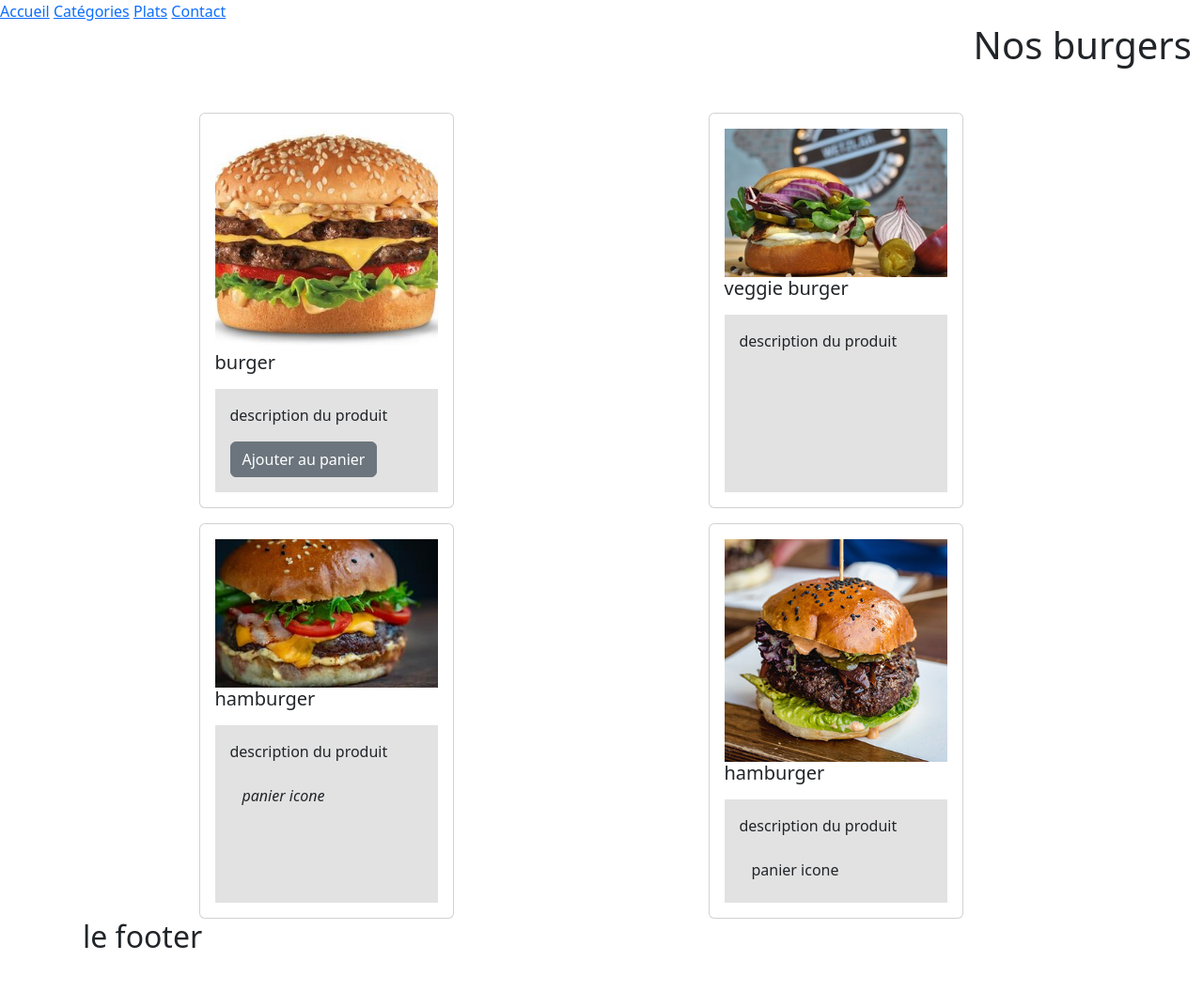
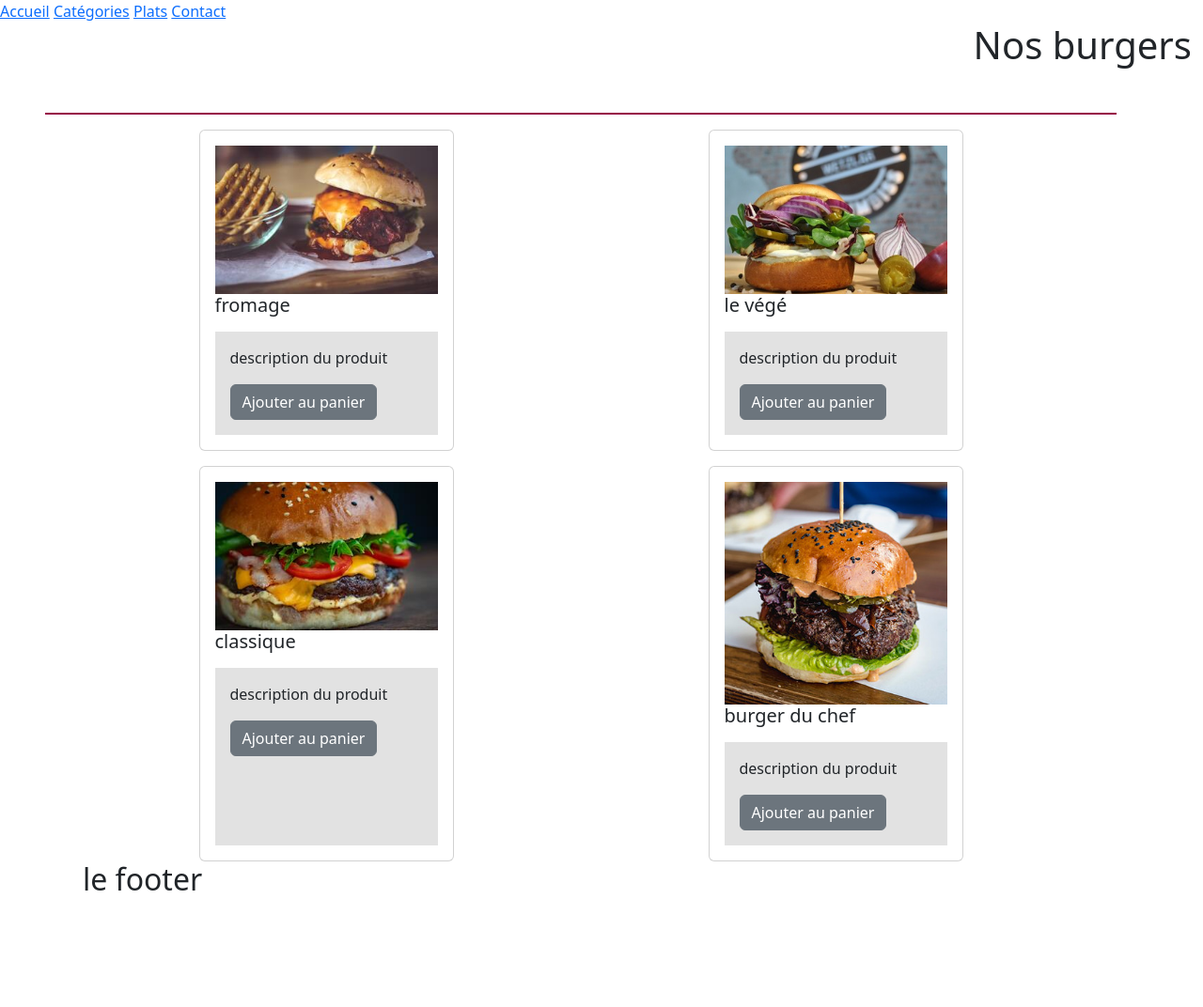
Before and after one commit to heidi-gouider/heidi, a PHP site: page /HTML/plats.html in a window 1280 px wide. Shown: the whole page at 94% size. After the commit the page ends 948 px from the top, so only its background shows below. Run offline with PHP 8.4, Linux system fonts and the light colour scheme.

Commit message:
modif css et bootstrap, ajout image plats

```diff
--- a/FRONT/STATIQUE/CSS/plats.css
+++ b/FRONT/STATIQUE/CSS/plats.css
@@ -14,13 +14,13 @@ html {
   --black: #000;
 }
 
+.container{
+  border-top: var(--bordeau) solid 2px;
+}
+
 .row{
-  background: var();
+  background-image: url() ;
 }
-/*
-.card {
-  width: 100px;
-} */
 
 .card-body{
   background: var(--fondClair);
--- a/FRONT/STATIQUE/CSS/style.css
+++ b/FRONT/STATIQUE/CSS/style.css
@@ -48,7 +48,7 @@ html {
 
 header {
   width: 100%;
-  height: 15%;
+  height: 10%;
   top: 0;
   left: 0;
   position: fixed;
@@ -373,7 +373,7 @@ section {
   padding-top: 40px;
   bottom: 300px;
   /* je centre la grille */
-  margin: auto;
+  margin: auto auto 100px auto;
   display: grid;
   /* je crée le nombre de colonnes en fonction de la largeur de mon élélément */
   grid-template-columns: repeat(auto-fill, 250px);
@@ -387,6 +387,8 @@ section {
   width: 100%;
   height: 200px;
   transition: transform 2s;
+  border: var(--grisFonce) solid;
+  border-radius: 10%;
 }
 
 .grille img:hover {
--- a/FRONT/STATIQUE/HTML/contact.html
+++ b/FRONT/STATIQUE/HTML/contact.html
@@ -12,6 +12,10 @@
 
 <body>
     <a href="index.html">Accueil</a>
+    <a href="category.html">Catégories</a>
+    <a href="plats.html">Plats</a>
+    <a href="contact.html">Contact</a>
+
     <!-- Pour désactiver les info-bulles ajouter l'attribut novalidate à la class du form -->
     <h1 class="row col-12 justify-content-end">Nous contacter</h1>
 
--- a/FRONT/STATIQUE/HTML/index.html
+++ b/FRONT/STATIQUE/HTML/index.html
@@ -14,7 +14,7 @@
 </head>
 
 <body>
-
+<!-- penser à ajouter le choix de la langue dans la nav!!! -->
     <header>
         <nav>
             <img class="logo" src="../ASSETS/IMG/logo/logo.png" alt="logo">
@@ -68,6 +68,7 @@
     </section>
 
     <!-- Pour les icones des réseaux sociaux, j'utilise la librairie Font Awesome -->
+    <!-- penser à ajouter adresse et tel dans la nav -->
     <footer>
         <div class="network">
             <!-- création d'une checkbox pour le bouton qui affiche au click les liens
--- a/FRONT/STATIQUE/HTML/plats.html
+++ b/FRONT/STATIQUE/HTML/plats.html
@@ -36,53 +36,55 @@
   <!-- /// LES PLATS /// -->
   <div class="container m-5">
     <div class="row  m-3 justify-content-around">
-      <div class="card p-3" style="width: 25%;">
-        <img src="../ASSETS/IMG/food/burger.jpg" alt="image burger" id="image1" />
+      <div class="card p-3 w-25">
+        <img src="../ASSETS/IMG/food/cheesburger.jpg" alt="image burger" id="image1" />
         <div class="card-title">
-          <h5>burger</h5>
+          <h5>fromage</h5>
         </div>
         <div class="card-body">
           <p>description du produit</p>
-          <button type="button" class="btn btn-secondary" data-bs-toggle="modal" data-bs-target="#modal"><i
-              class="bi bi-basket"></i>Ajouter au panier</button>
+          <button type="button" class="btn btn-secondary" data-bs-toggle="modal" data-bs-target="#modal">
+              <i class="bi bi-basket"></i>Ajouter au panier</button>
         </div>
       </div>
 
-      <div class="card p-3" style="width: 25%;">
+      <div class="card p-3 w-25">
         <img src="../ASSETS/IMG/food/veggie-burger.jpg" alt="image burger" id="image1" />
         <div class="card-title">
-          <h5>veggie burger</h5>
+          <h5>le végé</h5>
         </div>
         <div class="card-body">
           <p>description du produit</p>
-          <i class=" btn bi bi-basket3"></i>
-        </div>
+          <button type="button" class="btn btn-secondary" data-bs-toggle="modal" data-bs-target="#modal">
+            <i class="bi bi-basket"></i>Ajouter au panier</button>
+      </div>
       </div>
     </div>
 
     <div class="row  m-3 justify-content-around">
-      <div class="card p-3" style="width: 25%;">
+      <div class="card p-3 w-25">
         <img src="../ASSETS/IMG/food/hamburger.jpg" alt="image hamburger" id="image1" />
         <div class="card-title">
-          <h5>hamburger</h5>
+          <h5>classique</h5>
         </div>
         <div class="card-body">
           <p>description du produit</p>
-          <a href="#" class="btn"><i class="bi bi-basket3">panier icone</i></a>
+          <button type="button" class="btn btn-secondary" data-bs-toggle="modal" data-bs-target="#modal">
+            <i class="bi bi-basket"></i>Ajouter au panier</button>
         </div>
 
       </div>
 
-      <div class="card p-3" style="width: 25%;">
+      <div class="card p-3 w-25">
         <img src="../ASSETS/IMG/food/burger-du-chef.jpg" alt="image hamburger" id="image2" />
         <div class="card-title">
-          <h5>hamburger</h5>
+          <h5>burger du chef</h5>
         </div>
         <div class="card-body">
           <p>description du produit</p>
-          <a href="#" class="btn bi bi-basket3">panier icone</a>
-          <!-- <i class="bi bi-basket3">icone</i> -->
-        </div>
+          <button type="button" class="btn btn-secondary" data-bs-toggle="modal" data-bs-target="#modal">
+            <i class="bi bi-basket"></i>Ajouter au panier</button>
+      </div>
       </div>
       <!-- </div> -->
       <!-- <div class="row justify-content-end">
```
Also changed, not shown: FRONT/STATIQUE/CSS/category.css (+0 -15 lines), FRONT/STATIQUE/HTML/category.html (+8 -27 lines), FRONT/STATIQUE/ASSETS/IMG/fond/bg3.jpeg (added), FRONT/STATIQUE/ASSETS/IMG/food/menu-pizza.jpg (added).
